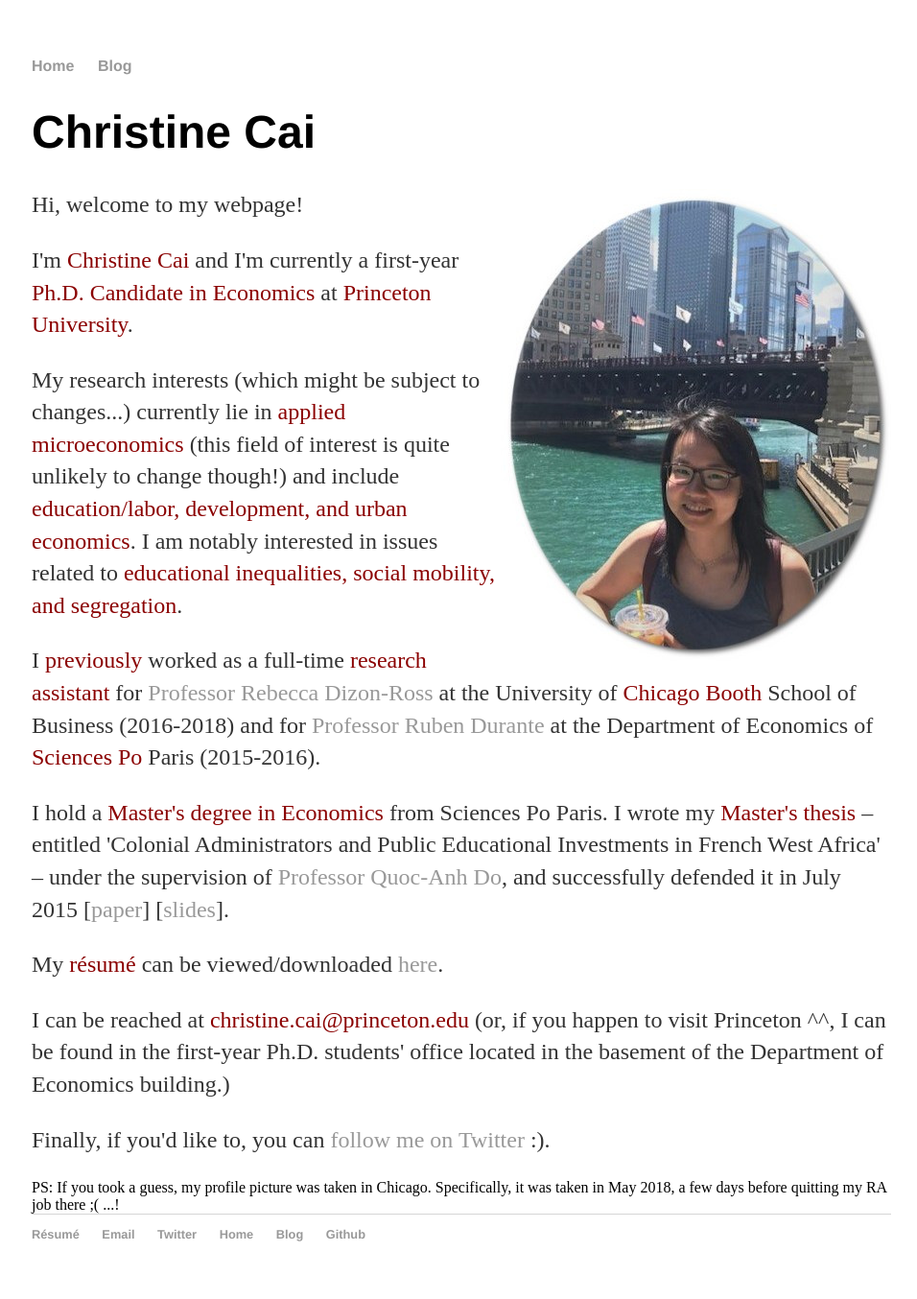
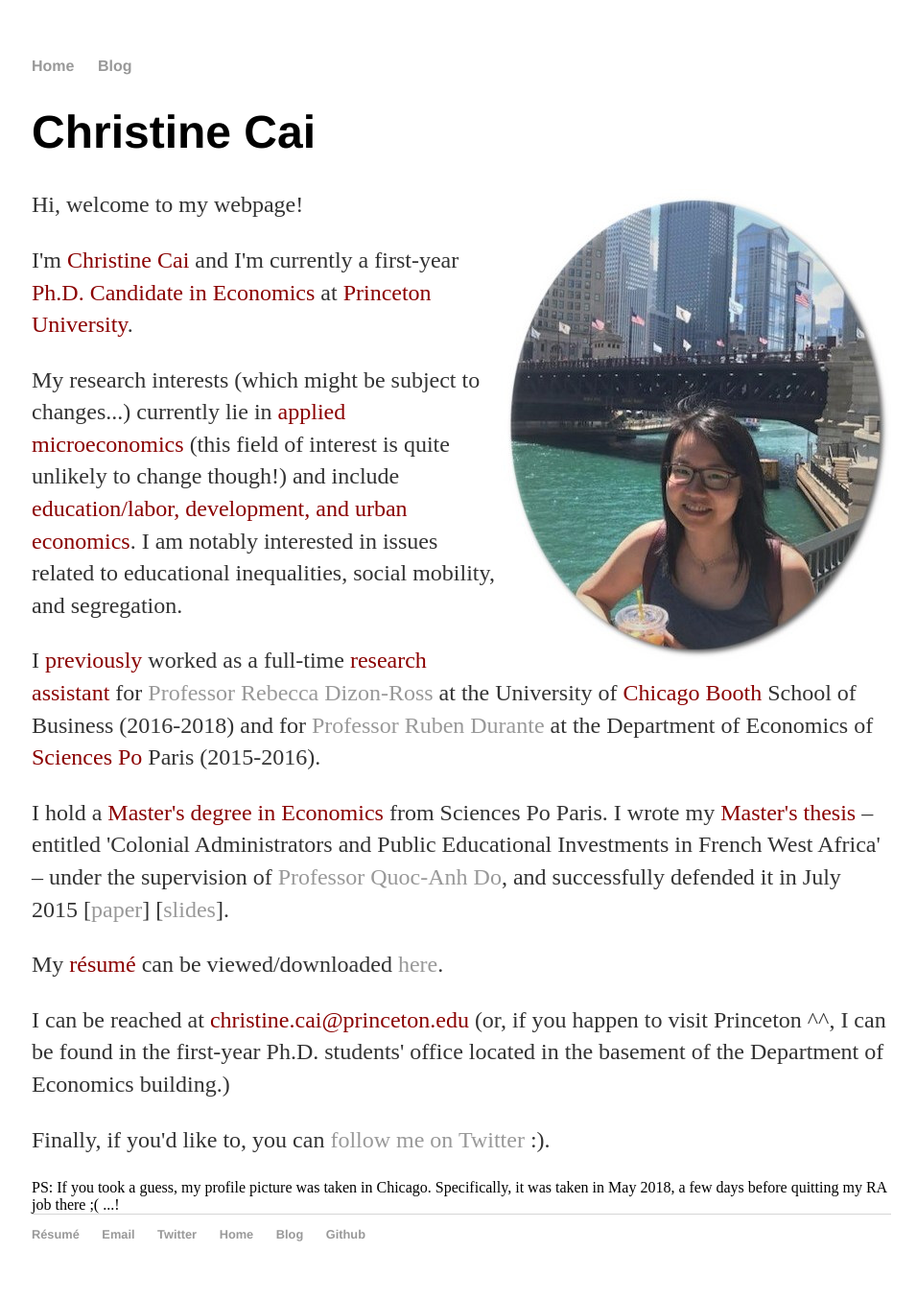
Before and after one commit to christinecai/christinecai.github.io, a Jekyll site: the page built from index.html, in a window 1280 px wide. Shown: the whole page at 96% size, without its empty margins (159-1115 px from the left). Built offline with Jekyll 4.4.1, drawn with Linux system fonts in a browser that asks for light colours.

Commit message:
Update index.html

```diff
--- a/index.html
+++ b/index.html
@@ -17,7 +17,7 @@ title: Christine Cai
 
 		<p>My research interests (which might be subject to changes...) currently lie in <font color="darkred">applied microeconomics</font> (this field of interest is quite unlikely to change though!)
 			and include <font color="darkred">education/labor, development, and urban economics</font>.
-			I am notably interested in issues related to <font color="darkred">educational inequalities, social mobility, and segregation</font>.</p>
+			I am notably interested in issues related to educational inequalities, social mobility, and segregation.</p>
 
 <p>I <font color="darkred">previously</font> worked as a full-time <font color="darkred">research assistant</font> for
 			<a href="http://faculty.chicagobooth.edu/rebecca.dizon-ross/">Professor Rebecca Dizon-Ross</a>
```
